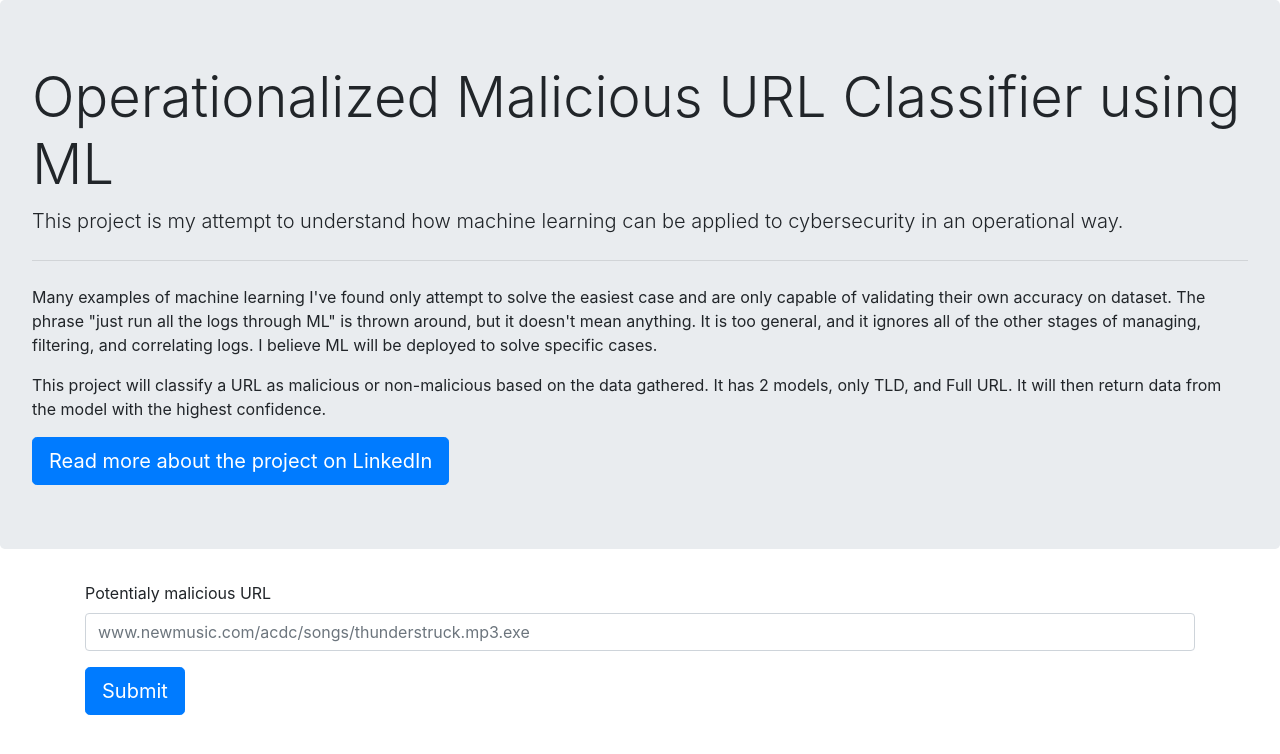
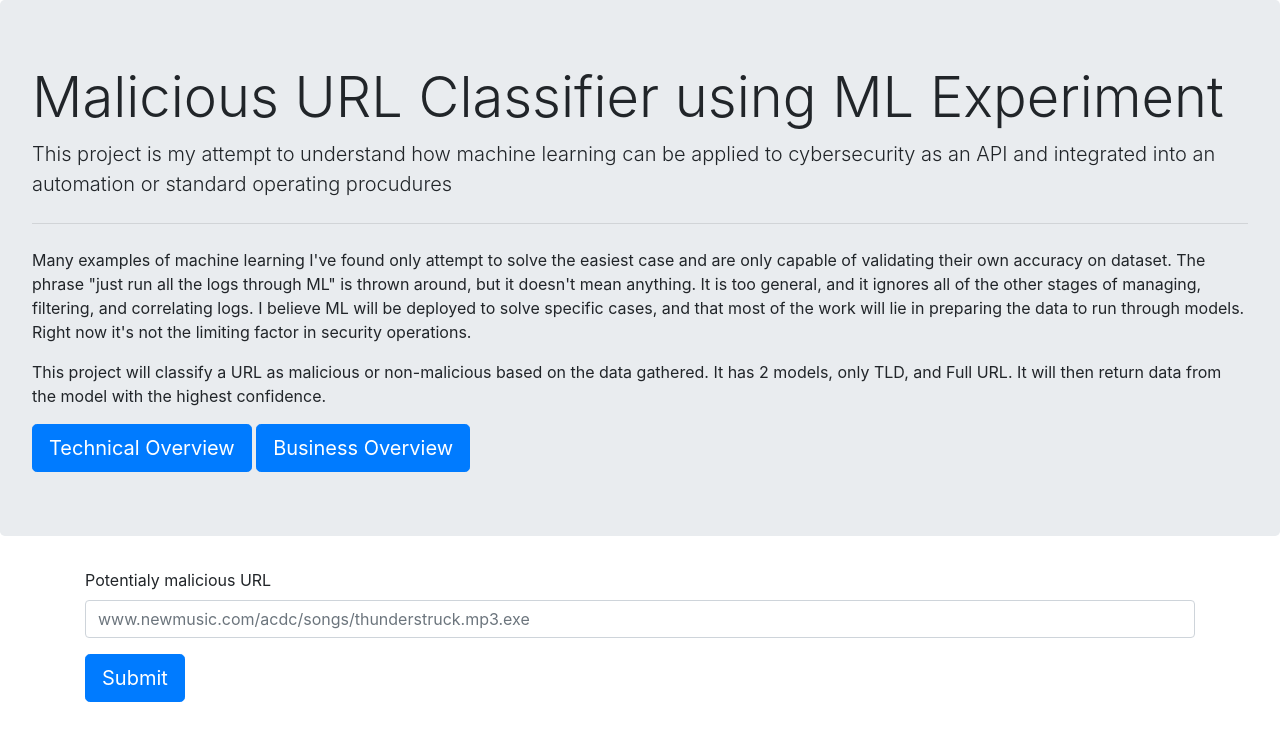
Before and after one commit to apbeers/classifier, a plain HTML site: page index.html in a window 1280 px wide. Drawn offline with nearby package versions, Linux system fonts and the light colour scheme.

Commit message:
update with links

```diff
--- a/index.html
+++ b/index.html
@@ -20,15 +20,16 @@
 
 <body>
     <div class="jumbotron">
-        <h1 class="display-4">Operationalized Malicious URL Classifier using ML</h1>
-        <p class="lead">This project is my attempt to understand how machine learning can be applied to cybersecurity in an operational way. </p>
+        <h1 class="display-4"> Malicious URL Classifier using ML Experiment</h1>
+        <p class="lead">This project is my attempt to understand how machine learning can be applied to cybersecurity as an API and integrated into an automation or standard operating procudures</p>
         <hr class="my-4">
-        <p>Many examples of machine learning I've found only attempt to solve the easiest case and are only capable of validating their own accuracy on dataset. The phrase "just run all the logs through ML" is thrown around, but it doesn't mean anything. It is too general, and it ignores all of the other stages of managing, filtering, and correlating logs. I believe ML will be deployed to solve specific cases.
+        <p>Many examples of machine learning I've found only attempt to solve the easiest case and are only capable of validating their own accuracy on dataset. The phrase "just run all the logs through ML" is thrown around, but it doesn't mean anything. It is too general, and it ignores all of the other stages of managing, filtering, and correlating logs. I believe ML will be deployed to solve specific cases, and that most of the work will lie in preparing the data to run through models. Right now it's not the limiting factor in security operations.
         </p>
         <p>
           This project will classify a URL as malicious or non-malicious based on the data gathered. It has 2 models, only TLD, and Full URL. It will then return data from the model with the highest confidence.
         </p>
-        <a class="btn btn-primary btn-lg" href="https://www.linkedin.com/in/apbeers/" target="_blank" role="button">Read more about the project on LinkedIn</a>
+        <a class="btn btn-primary btn-lg" href="https://www.linkedin.com/pulse/operationalized-machine-learning-cybersecurity-experiment-beers/?published=t" target="_blank" role="button">Technical Overview</a>
+        <a class="btn btn-primary btn-lg" href="https://www.linkedin.com/pulse/should-ml-applied-today-internal-homegrown-probably-later-beers/?published=t" target="_blank" role="button">Business Overview</a>
       </div>
 
       <div class="container">
```
